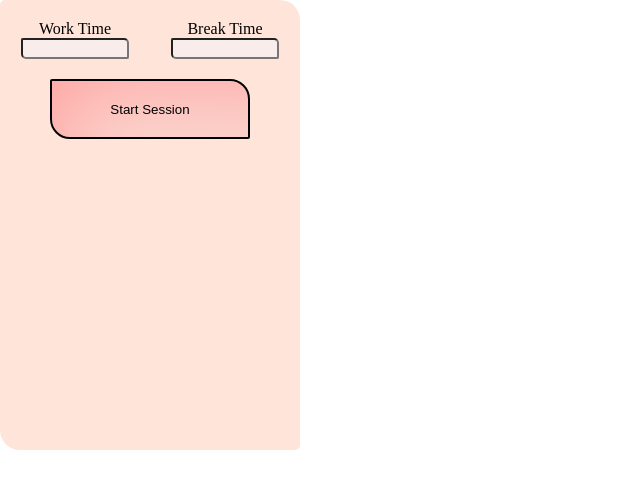
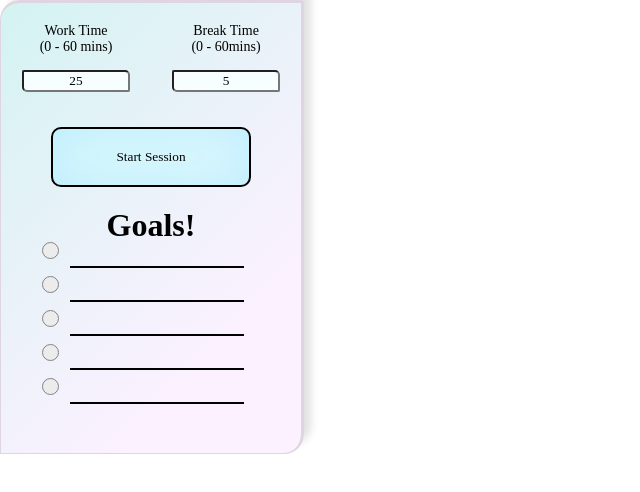
Before and after one commit to Hidinkyu/pomoExtension, a browser extension: page index.html in a window 1280 px wide. Shown: the whole page, without its empty margins (0-640 px from the left). Drawn offline with Linux system fonts and the light colour scheme; a web font is replaced by a local one.

Commit message:
Feature-HTML&CSS V1 Complete

```diff
--- a/index.html
+++ b/index.html
@@ -1,6 +1,9 @@
 <!DOCTYPE html>
 <html lang="en">
 <head>
+  <link rel="preconnect" href="https://fonts.googleapis.com">
+  <link rel="preconnect" href="https://fonts.gstatic.com" crossorigin>
+  <link href="https://fonts.googleapis.com/css2?family=Fuzzy+Bubbles:wght@700&display=swap" rel="stylesheet">
   <meta charset="UTF-8">
   <meta http-equiv="X-UA-Compatible" content="IE=edge">
   <meta name="viewport" content="width=device-width, initial-scale=1.0">
@@ -11,14 +14,34 @@
 <body>
   <div class="box">
     <div class="timeOps">
-      <div class="times">Work Time
-        <br><input type="number" min="0" max="60" class="work text">
+      <div class="times">Work Time <br>(0 - 60 mins)
+        <br><input value="25" type="number" min="0" max="60" class="work text">
       </div>
-      <div class="times">Break Time
-        <br><input type="text" min="0" max="60" class="break text">
+      <div class="times">Break Time <br>(0 - 60mins)
+        <br><input value="5" type="number" min="0" max="60" class="break text">
       </div>
     </div>
     <button class="start">Start Session</button>
+    <h1 class="goalText">Goals!</h1>
+    <div class="goalSet ">
+      <ul>
+        <li><input name="goals" type="radio" class="radioBtn num1">
+          <input type="text" class="goal num1"></li>
+
+        <li><input name="goals" type="radio" class="radioBtn num2">
+          <input type="text" class="goal num2"></li>
+
+        <li><input name="goals" type="radio" class="radioBtn num3">
+          <input type="text" class="goal num3"></li>
+
+        <li><input name="goals" type="radio" class="radioBtn num4">
+          <input type="text" class="goal num4"></li>
+
+        <li><input name="goals" type="radio" class="radioBtn num5">
+          <input type="text" class="goal num5"></li>
+
+      </ul>
+    </div>
   </div>
 </body>
 </html>
--- a/styles.css
+++ b/styles.css
@@ -1,18 +1,31 @@
 *{
   margin : 0;
+  font-family: 'Fuzzy Bubbles';
+  user-select: none;
+  -moz-user-select: none;
+  -khtml-user-select: none;
+  -webkit-user-select: none;
+  -o-user-select: none;
 }
 
 .box {
+  border-top: 3px solid #DED5E0;
+  border-right: 3px solid #DED5E0;
+  border-left: 1px solid #DED5E0;
+  border-bottom: 1px solid #DED5E0;
 
-  background-color : #FFE5D9;
+  background: rgb(211,243,241);
+  background: linear-gradient(135deg, rgba(211,243,241,1) 0%, rgba(252,241,255,1) 76%);
   height: 450px;
   width: 300px;
   display: flex;
   flex-direction: column;
-  border-bottom-left-radius: 20px;
-  border-bottom-right-radius: 5px;
-  border-top-left-radius: 5px;
-  border-top-right-radius: 20px;
+  border-bottom-right-radius: 20px;
+  border-top-left-radius: 20px;
+  border-top-right-radius: 2px;
+  box-shadow: 8px -9px 8px -1px rgba(0,0,0,0.12);
+-webkit-box-shadow: 8px -9px 8px -1px rgba(0,0,0,0.12);
+-moz-box-shadow: 8px -9px 8px -1px rgba(0,0,0,0.12);
 
 }
 
@@ -24,16 +37,25 @@
 
 .times {
   text-align: center;
+  font-size: 14px;
 }
 
 .text {
+  margin-top: 15px;
   width : 100px;
   text-align: center;
-  background-color: #F8EDEB;
+  background-color: #f7feff;
   border-bottom-left-radius: 5px;
   border-bottom-right-radius: 2px;
   border-top-left-radius: 2px;
   border-top-right-radius: 5px;
+
+}
+
+.text::-webkit-outer-spin-button,
+.text::-webkit-inner-spin-button {
+  -webkit-appearance: none;
+  margin: 0;
 }
 
 .start {
@@ -41,23 +63,67 @@
   width: 200px;
   height: 60px;
   margin: 0 auto;
-  margin-top: 20px;
-  border-bottom-left-radius: 20px;
-  border-bottom-right-radius: 2px;
-  border-top-left-radius: 2px;
-  border-top-right-radius: 20px;
-  background-color: rgb(252, 214, 207);
+  margin-top: 35px;
+  border-radius: 10px;
+  background: rgba(209, 253, 255, 0.592);
   transition: 300ms;
-  box-shadow: 46px 45px 87px -41px rgba(255,141,141,0.72) inset;
-  -webkit-box-shadow: 46px 45px 87px -41px rgba(255,141,141,0.72) inset;
-  -moz-box-shadow: 46px 45px 87px -41px rgba(255,141,141,0.72) inset;
+  box-shadow: 0px 0px 54px -4px rgba(186,235,255,1) inset;
+  -webkit-box-shadow: 0px 0px 54px -4px rgba(186,235,255,1) inset;
+  -moz-box-shadow: 0px 0px 54px -4px rgba(186,235,255,1) inset;
 }
 
 .start:hover {
+  background: #b4fbffeb;
   cursor: pointer;
-  background-color: #FEC5BB;
-  border-bottom-left-radius: 2px;
-  border-bottom-right-radius: 20px;
-  border-top-left-radius: 20px;
-  border-top-right-radius: 2px;
+  border-radius: 30px;
 }
+
+
+.goalText {
+  margin: 20px auto -10px auto;
+}
+
+.goalSet ul {
+  list-style: none;
+}
+
+.goalSet ul li {
+  margin-left: 2px;
+  margin-top: 10px;
+}
+
+.goal {
+  width:170px;
+  margin-left: 10px;
+  border: none;
+  border-bottom: 2px solid black;
+  background-color: #fec5bb00;
+  text-align: center;
+}
+
+input:focus {
+  outline: none;
+}
+
+input[type='radio']:after {
+  width: 15px;
+  height: 15px;
+  border-radius: 15px;
+  top: -2px;
+  left: -1px;
+  position: relative;
+  background-color: #ececec;
+  content: '';
+  display: inline-block;
+  visibility: visible;
+  border: 1px solid rgb(131, 131, 131);
+  transition: 300ms;
+}
+
+input[type='radio']:checked:after {
+  position: relative;
+  background-color: #93ffdd;
+  display: inline-block;
+  visibility: visible;
+  border: 1px solid rgb(124, 124, 124);
+}
```
